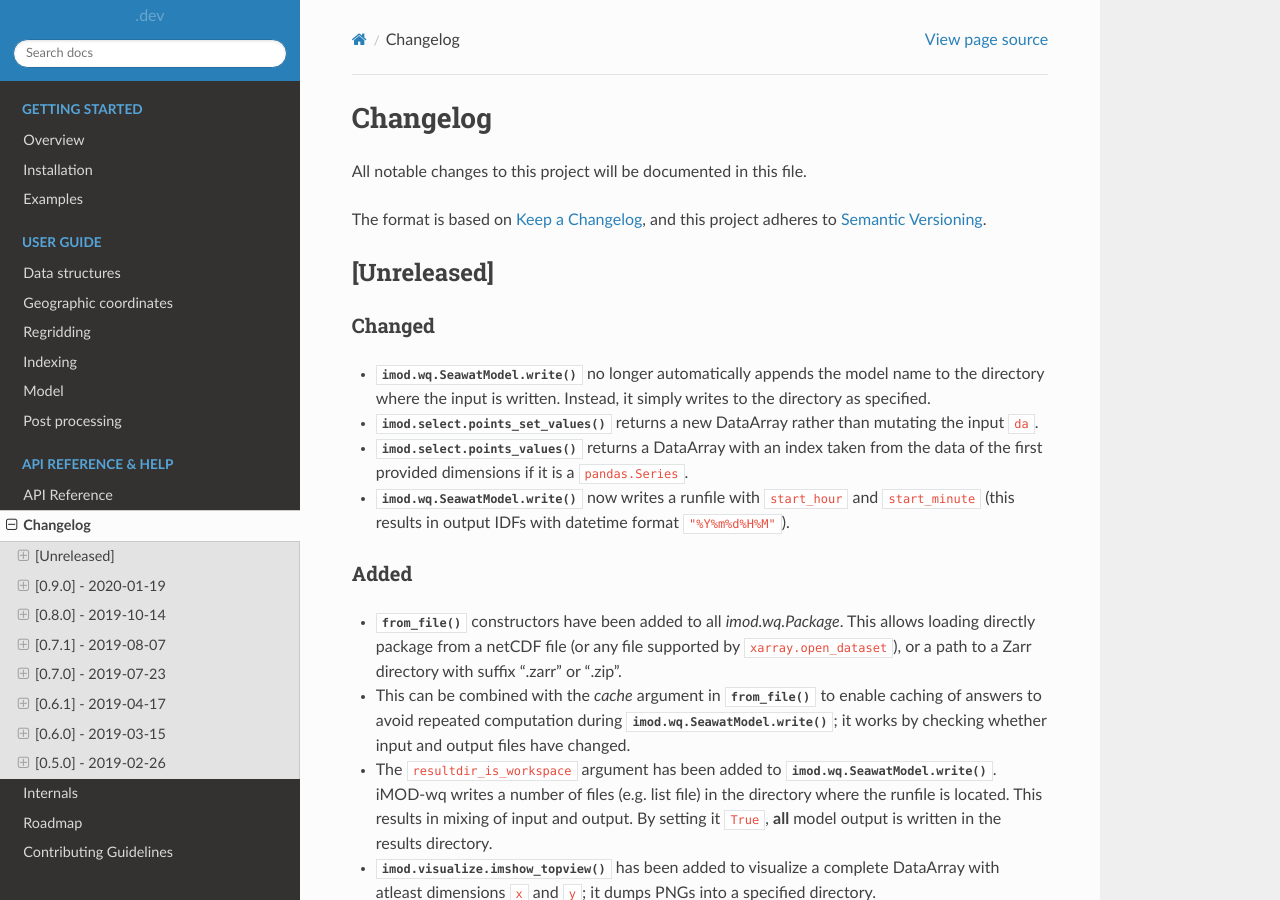
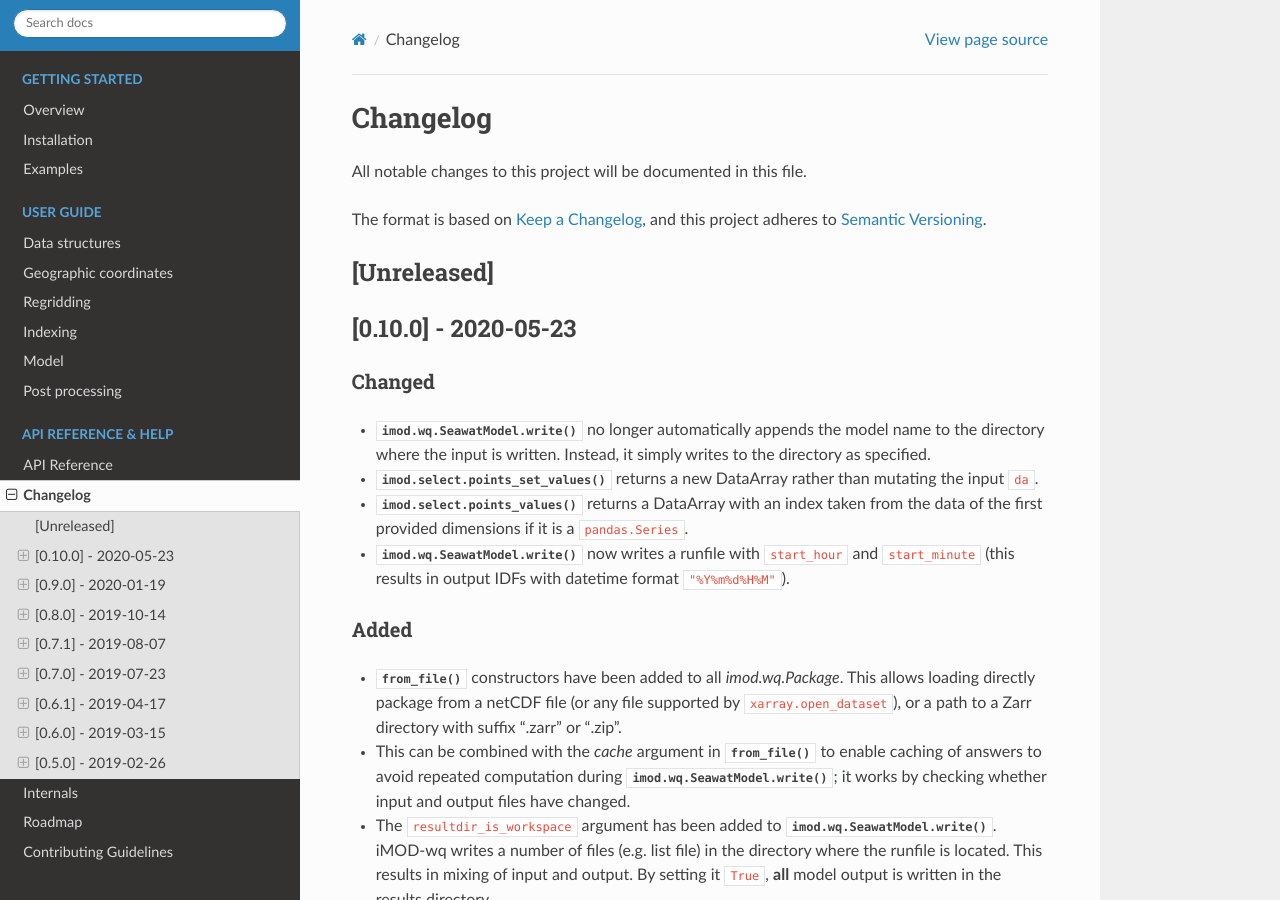
Before and after one commit to Deltares/imod-python, a Sphinx documentation site: the page built from docs/changelog.rst, in a window 1280 px wide and 900 px high. Built offline with Sphinx 7.4.7 and the Read the Docs theme 2.0.0, drawn with Linux system fonts in a browser that asks for light colours; the version number could not be read and is left out.

Commit message:
Update changelog for 0.10.0 release

```diff
--- a/docs/changelog.rst
+++ b/docs/changelog.rst
@@ -8,6 +8,9 @@ The format is based on `Keep a Changelog`_, and this project adheres to
 
 [Unreleased]
 ------------
+
+[0.10.0] - 2020-05-23
+---------------------
 
 Changed
 ~~~~~~~
```
